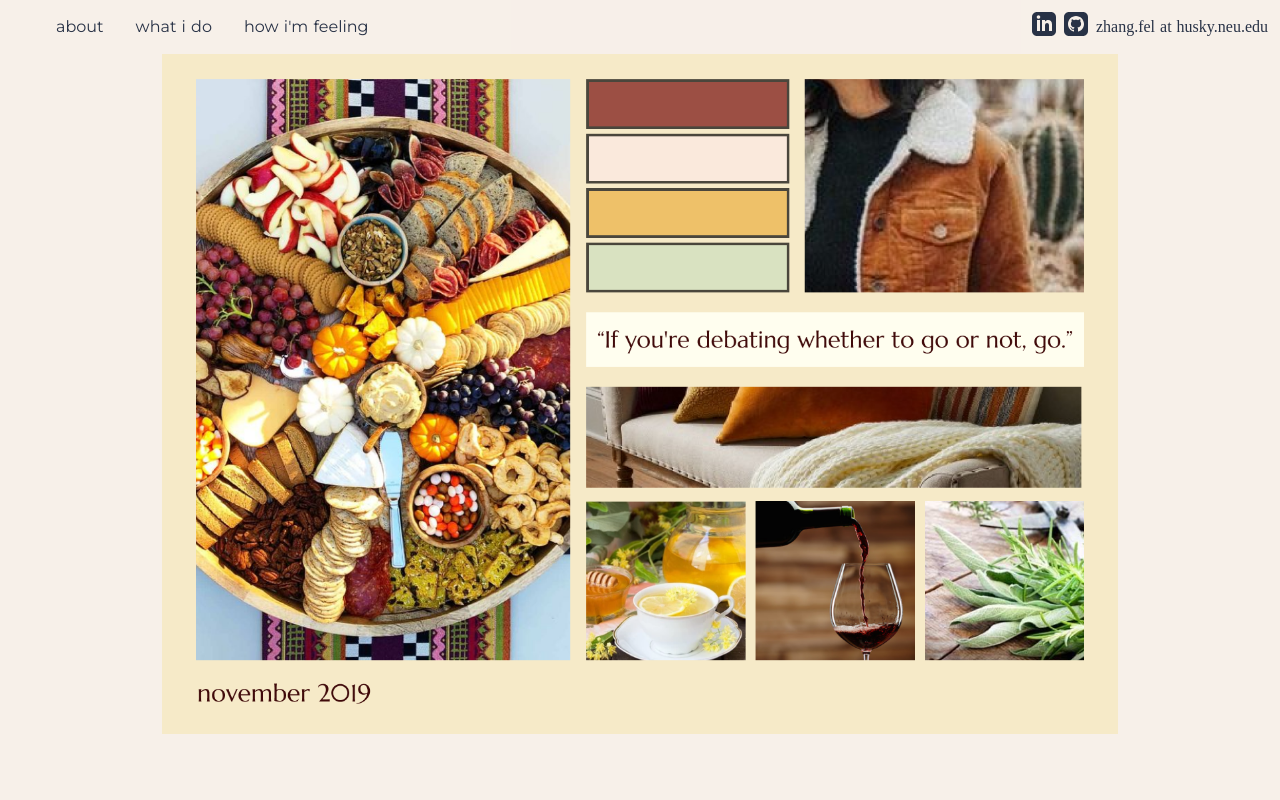
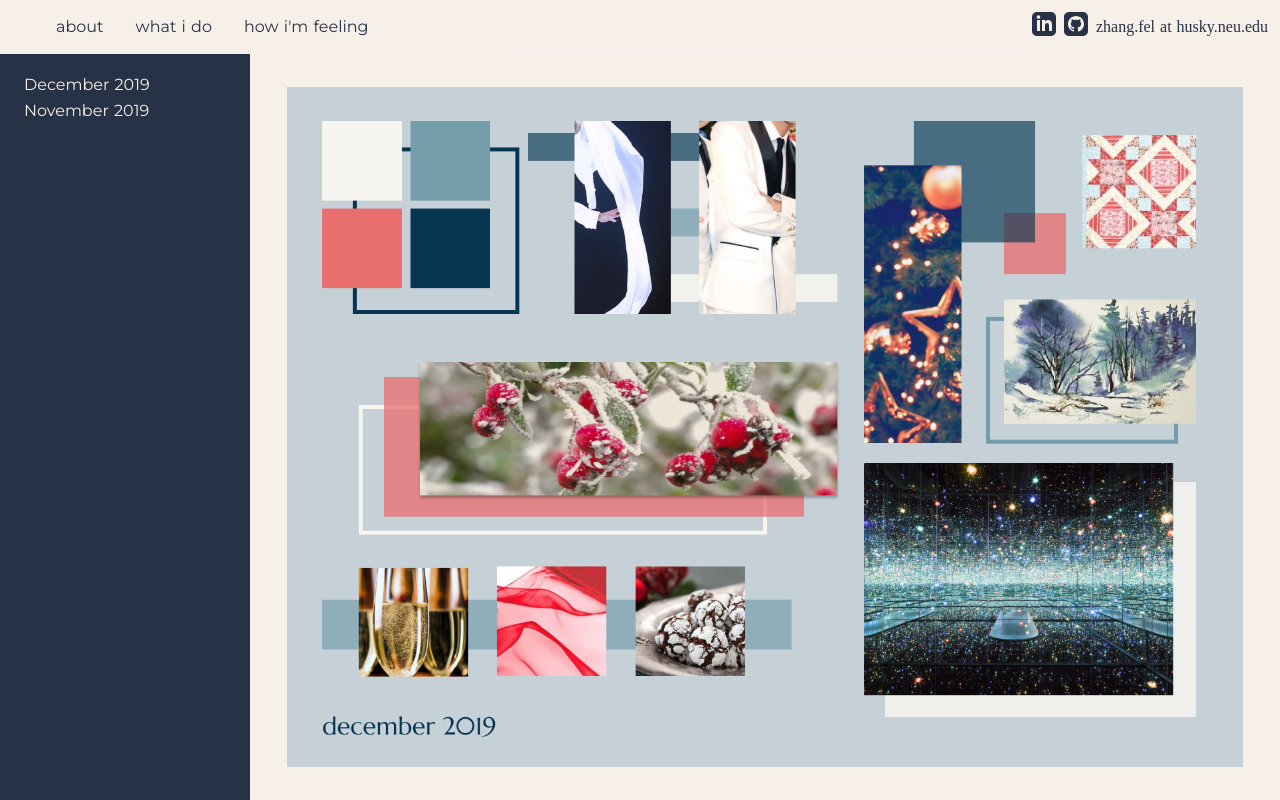
Before and after one commit to feliciazhang/feliciazhang.github.io, a Nuxt app: page /mood in a window 1280 px wide. Built offline with nearby package versions, Linux system fonts and the light colour scheme; a web font is replaced by a local one.

Commit message:
multiple mood

```diff
--- /dev/null
+++ b/assets/mood.json
@@ -0,0 +1,4 @@
+[
+  { "title": "December 2019", "file": "2019-12.png" },
+  { "title": "November 2019", "file": "2019-11.png" }
+]
--- a/pages/mood.vue
+++ b/pages/mood.vue
@@ -1,6 +1,16 @@
 <template>
   <div class="mood">
-    <img class="main-board" src="~assets/mood/2019-11.png" />
+    <ul class="mood-list">
+      <li
+        v-for="item in moodboards"
+        :key="item.title"
+        class="mood-list-item"
+      >
+        <span @click="selectedMood = item">{{ item.title }}</span>
+      </li>
+    </ul>
+
+    <img class="main-board" :src="require('../assets/mood/' + selectedMood.file)" />
   </div>
 </template>
 
@@ -8,6 +18,27 @@
   .mood {
     margin-top: 54px;
     display: flex;
+    overflow: hidden;
+  }
+
+  .mood-list {
+    height: calc(100vh - 54px);
+    overflow-y: auto;
+    width: 250px;
+    list-style-type: none;
+    padding: 16px 24px;
+    background-color: var(--main-navy);
+    color: var(--main-neutral);
+    margin: 0;
+  }
+
+  .mood-list-item {
+    margin: 4px 0;
+    cursor: pointer;
+  }
+
+  .mood-list-item:hover {
+    text-decoration: underline;
   }
 
   .main-board {
@@ -15,3 +46,16 @@
     margin: auto;
   }
 </style>
+
+<script>
+import moodData from '~/assets/mood.json'
+
+export default {
+  data: () => (
+    {
+      moodboards: moodData,
+      selectedMood: moodData[0]
+    }
+  )
+}
+</script>
```
Also changed, not shown: assets/mood/2019-12.png (added).
